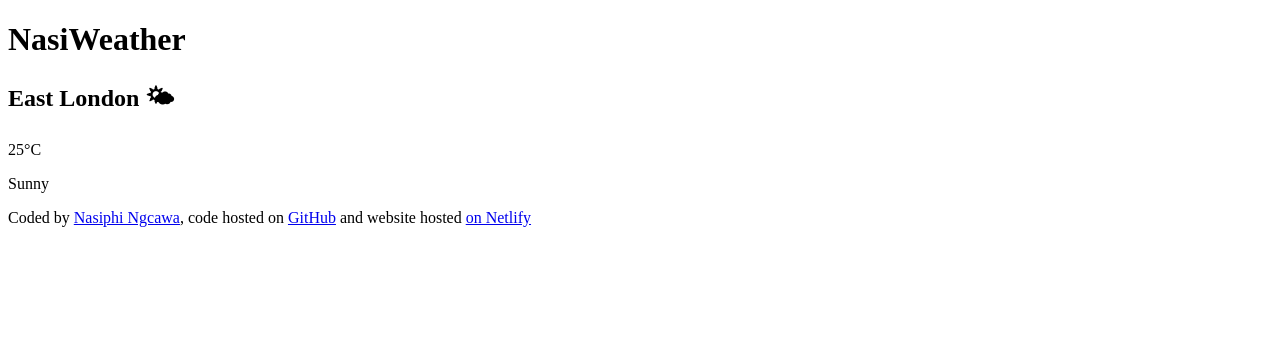
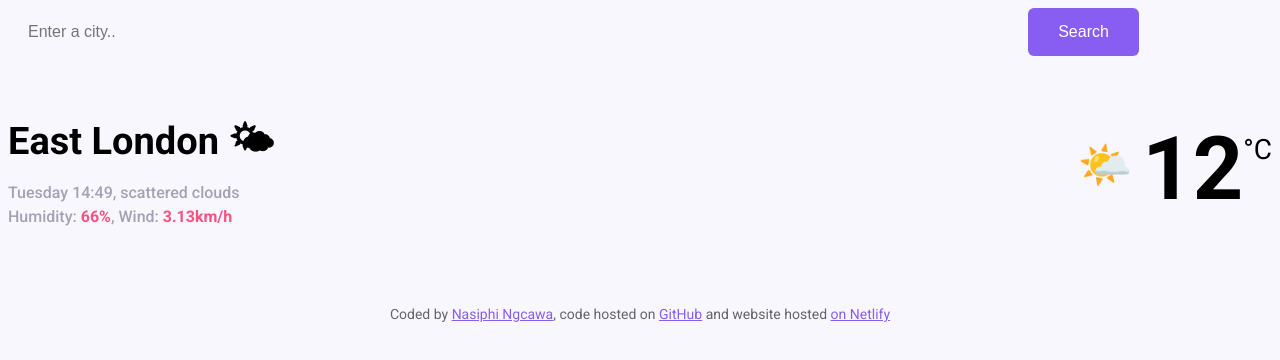
Before and after one commit to NgcawaNasiphi/My-weather-app-project, a plain HTML site: page index.html in a window 1280 px wide. Drawn offline with Linux system fonts and the light colour scheme.

Commit message:
added style.css

```diff
--- a/index.html
+++ b/index.html
@@ -3,17 +3,47 @@
   <head>
     <meta charset="UTF-8" />
     <meta name="viewport" content="width=device-width, initial-scale=1.0" />
+    <link rel="preconnect" href="https://fonts.googleapis.com" />
+    <link rel="preconnect" href="https://fonts.gstatic.com" crossorigin />
+    <link
+      href="https://fonts.googleapis.com/css2?family=Roboto:ital,wght@0,100;0,300;0,400;0,500;0,700;0,900;1,100;1,300;1,400;1,500;1,700;1,900&display=swap"
+      rel="stylesheet"
+    />
+    <link rel="stylesheet" href="style.css" />
     <title>NasiMeteo</title>
   </head>
   <body>
-    <div class="weather-app">
-      <h1 class="app-title">NasiWeather</h1>
-      <div class="weather-info">
-        <h2 id="location">East London 🌤</h2>
-        <p id="temperature">25°C</p>
-        <p id="description">Sunny</p>
-      </div>
+    <div class="weather app">
+      <header>
+        <form class="search-form">
+          <input
+            type="search"
+            placeholder="Enter a city.."
+            required
+            class="search-form-input"
+          />
+          <input type="submit" value="Search" class="search-form-button" />
+        </form>
+      </header>
+      <main>
+        <div class="weather-app-data">
+          <div>
+            <h1 class="weather-app-city">East London 🌤</h1>
+            <p class="weather-app-details">
+              Tuesday 14:49, scattered clouds
+              <br />
+              Humidity: <strong>66%</strong>, Wind: <strong>3.13km/h</strong>
+            </p>
+          </div>
+          <div class="weather-app-temperature-container">
+            <div class="weather-app-icon">🌤️</div>
+            <div class="weather-app-temperature">12</div>
+            <div class="weatehr-app-unit">°C</div>
+          </div>
+        </div>
+      </main>
     </div>
+
     <footer>
       Coded by
       <a href="https://github.com/NgcawaNasiphi" target="_blank">
--- /dev/null
+++ b/style.css
@@ -0,0 +1,95 @@
+body {
+  background-color: #f9f7fe;
+  font-family: "Roboto", sans-serif;
+}
+
+a {
+  color: #885df1;
+}
+
+.weather-app {
+  background: white;
+  max-width: 600px;
+  margin: 45px auto;
+  box-shadow: 0 30px 50px rgba(65, 50, 100, 0.08);
+  border-radius: 16px;
+  padding: 30px;
+}
+
+header {
+  border-bottom: 1px solid #f9f7fe;
+  padding: 0 0 30px 0;
+}
+
+.search-form-input {
+  background-color: #f9f7fe;
+  border: none;
+  border-radius: 6px;
+  width: 80%;
+  font-size: 16px;
+  padding: 15px 20px;
+}
+
+.search-form-button {
+  background: #885df1;
+  padding: 15px 30px;
+  border: none;
+  font-size: 16px;
+  margin-left: 5px;
+  border-radius: 6px;
+  color: white;
+}
+
+main {
+  padding: 30px 0;
+}
+
+.weather-app-data {
+  display: flex;
+  justify-content: space-between;
+}
+
+.weather-app-city {
+  margin: 0;
+  font-size: 38px;
+  line-height: 48px;
+}
+
+.weather-app-details {
+  font-size: 16px;
+  color: rgba(39, 33, 66, 0.4);
+  line-height: 24px;
+  font-weight: 500;
+}
+
+.weather-app-details strong {
+  color: #f65282;
+}
+
+.weather-app-temperature-container {
+  display: flex;
+}
+
+.weather-app-icon {
+  font-size: 44px;
+  margin-top: 22px;
+}
+
+.weather-app-temperature {
+  font-size: 88px;
+  margin-left: 10px;
+  font-weight: bold;
+}
+
+.weatehr-app-unit {
+  margin-top: 16px;
+  font-size: 28px;
+}
+
+footer {
+  border-top: 1px solid #f9f7fe;
+  padding: 30px 0 0 0;
+  text-align: center;
+  font-size: 14px;
+  color: rgba(0, 0, 0, 0.6);
+}
```
